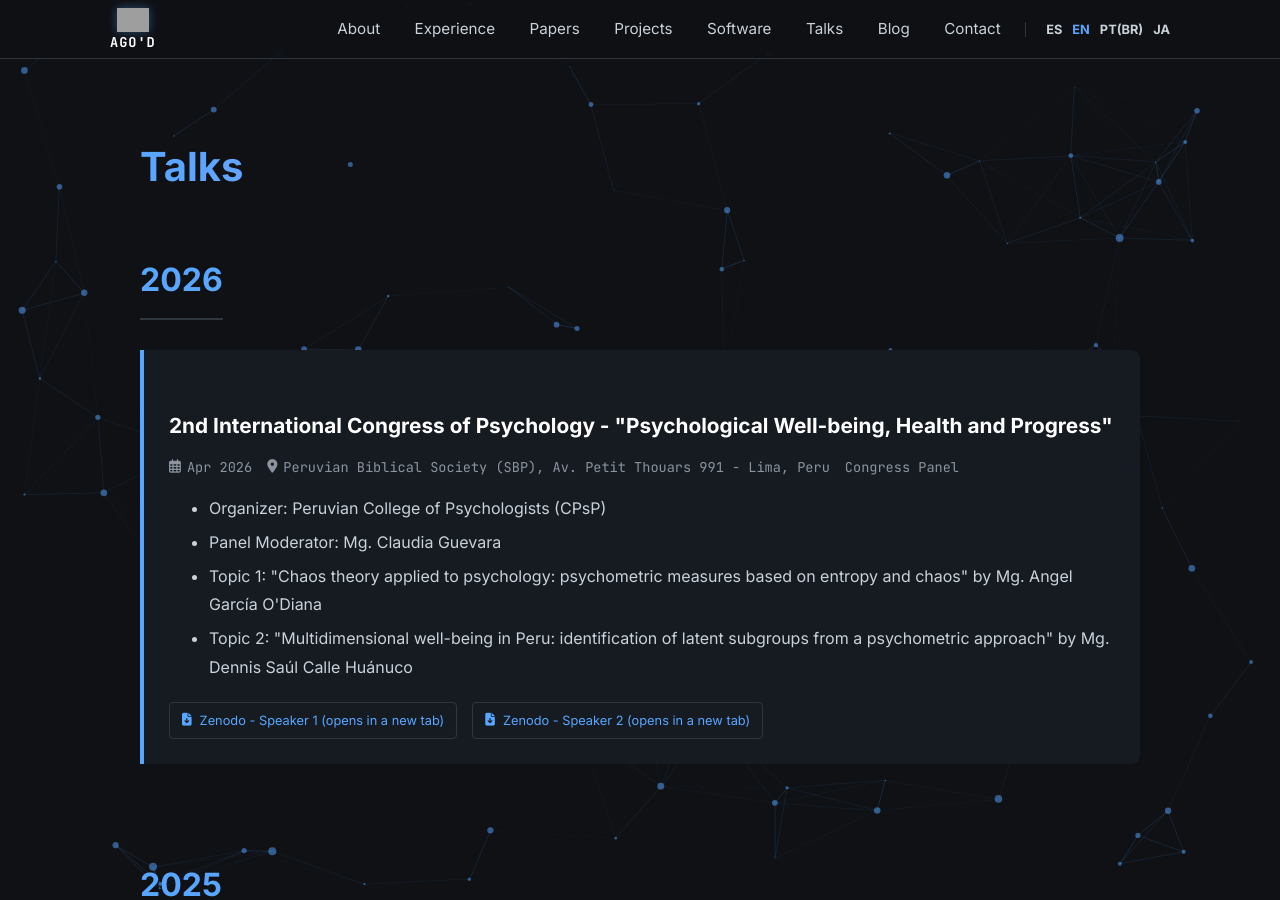
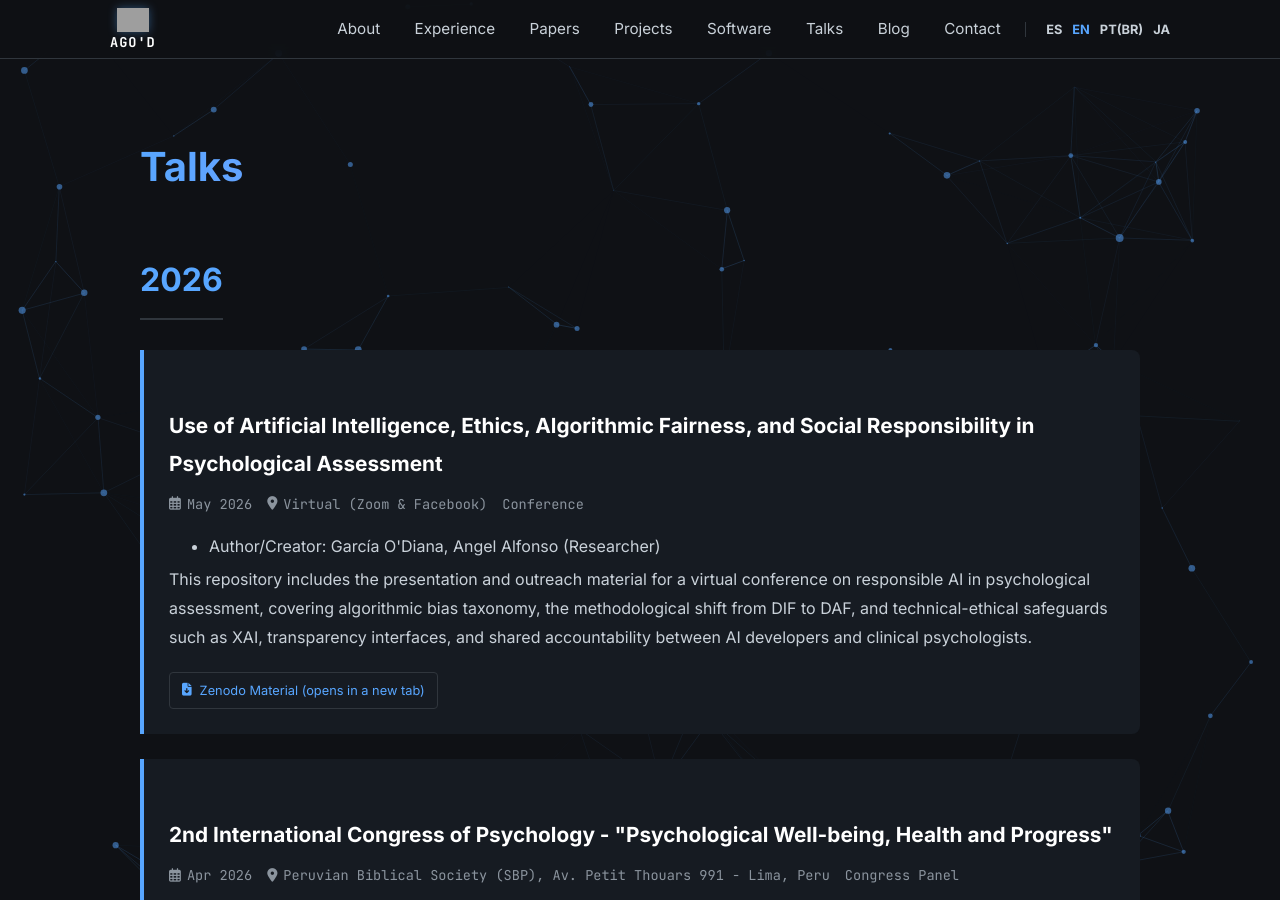
Before and after one commit to AngelGarciaODiana/AngelGarciaODiana.github.io, a Jekyll site: the page built from talks.md, in a window 1280 px wide and 900 px high. Built offline with Jekyll 4.4.1, drawn with Linux system fonts in a browser that asks for light colours; grey boxes are pictures that could not be loaded.

Commit message:
Add new multilingual AI ethics talk entry
Co-authored-by: AngelGarciaODiana <79344751+AngelGarciaODiana@users.noreply.github.com>

```diff
--- a/assets/js/translations.js
+++ b/assets/js/translations.js
@@ -90,6 +90,13 @@ const translations = {
         "proj_dtdd_desc": "Análisis avanzado de los rasgos de la Tríada Oscura utilizando Análisis Multiverso, Árboles de Expansión Mínima (MST) y Análisis Geoespacial.",
 
         // --- TALKS ---
+        "talk_may26_ai_title": "Uso de la Inteligencia Artificial, Ética, Equidad Algorítmica y Responsabilidad Social en la Evaluación Psicológica",
+        "talk_may26_ai_meta_date": "May 2026",
+        "talk_may26_ai_meta_location": "Virtual (Zoom y Facebook)",
+        "talk_may26_ai_type": "Conferencia",
+        "talk_may26_ai_author": "Autor/Creador: García O'Diana, Angel Alfonso (Investigador)",
+        "talk_may26_ai_desc": "Este depósito contiene la presentación y el material de difusión de la conferencia virtual sobre inteligencia artificial responsable en evaluación psicológica, incluyendo taxonomía del sesgo algorítmico, transición de DIF a DAF y marcos técnicos-éticos como XAI, interfaces de transparencia y responsabilidad compartida entre desarrolladores de IA y psicólogos clínicos.",
+        "talk_may26_ai_material": "Material Zenodo (abre en una nueva pestaña)",
         "talk_nov25_title": "XIII Congreso Internacional de Psicoterapia y VI Congreso Internacional de Investigación en Psicología",
         "talk_nov25_d1": "27/11: Aspectos éticos y metodológicos del estudio piloto en ciencias sociales.",
         "talk_nov25_d2": "28/11: Mapeando la Felicidad: Análisis de redes Geoespacial en el Perú.",
@@ -248,6 +255,13 @@ const translations = {
         "proj_dtdd_title": "National Dark Triad (DTDD-P)",
         "proj_dtdd_desc": "Advanced analysis of the Dark Triad traits using Multiverse Analysis, Minimum Spanning Trees (MST), and Geospatial Analysis.",
 
+        "talk_may26_ai_title": "Use of Artificial Intelligence, Ethics, Algorithmic Fairness, and Social Responsibility in Psychological Assessment",
+        "talk_may26_ai_meta_date": "May 2026",
+        "talk_may26_ai_meta_location": "Virtual (Zoom & Facebook)",
+        "talk_may26_ai_type": "Conference",
+        "talk_may26_ai_author": "Author/Creator: García O'Diana, Angel Alfonso (Researcher)",
+        "talk_may26_ai_desc": "This repository includes the presentation and outreach material for a virtual conference on responsible AI in psychological assessment, covering algorithmic bias taxonomy, the methodological shift from DIF to DAF, and technical-ethical safeguards such as XAI, transparency interfaces, and shared accountability between AI developers and clinical psychologists.",
+        "talk_may26_ai_material": "Zenodo Material (opens in a new tab)",
         "talk_nov25_title": "13th International Congress of Psychotherapy and 6th International Congress of Psychology Research",
         "talk_nov25_d1": "27/11: Ethical and methodological aspects of pilot studies in social science.",
         "talk_nov25_d2": "28/11: Mapping Happiness: Geospatial Network Analysis in Peru.",
@@ -402,6 +416,13 @@ const translations = {
         "proj_dtdd_title": "Tríade Obscura Nacional (DTDD-P)",
         "proj_dtdd_desc": "Análise avançada dos traços da Tríade Obscura usando Análise Multiverso, Árvores de Abrangência Mínima (MST) e Análise Geoespacial.",
 
+        "talk_may26_ai_title": "Uso da Inteligência Artificial, Ética, Equidade Algorítmica e Responsabilidade Social na Avaliação Psicológica",
+        "talk_may26_ai_meta_date": "Mai 2026",
+        "talk_may26_ai_meta_location": "Virtual (Zoom e Facebook)",
+        "talk_may26_ai_type": "Conferência",
+        "talk_may26_ai_author": "Autor/Criador: García O'Diana, Angel Alfonso (Pesquisador)",
+        "talk_may26_ai_desc": "Este repositório inclui a apresentação e o material de divulgação de uma conferência virtual sobre IA responsável na avaliação psicológica, abordando a taxonomia do viés algorítmico, a transição metodológica de DIF para DAF e salvaguardas técnico-éticas como XAI, interfaces de transparência e responsabilidade compartilhada entre desenvolvedores de IA e psicólogos clínicos.",
+        "talk_may26_ai_material": "Material Zenodo (abre em uma nova aba)",
         "talk_nov25_title": "XIII Congresso Internacional de Psicoterapia e VI Congresso Internacional de Investigação em Psicologia",
         "talk_nov25_d1": "27/11: Aspectos éticos e metodológicos do estudo piloto em ciências sociais.",
         "talk_nov25_d2": "28/11: Mapeando a Felicidade: Análise de Redes Geoespacial no Peru.",
@@ -557,6 +578,13 @@ const translations = {
         "proj_dtdd_title": "全国ダークトライアド (DTDD-P)",
         "proj_dtdd_desc": "マルチバース分析、最小全域木（MST）、および地理空間分析を使用したダークトライアド特性の高度な分析。",
 
+        "talk_may26_ai_title": "心理評価における人工知能の活用、倫理、アルゴリズム公平性、および社会的責任",
+        "talk_may26_ai_meta_date": "2026年5月",
+        "talk_may26_ai_meta_location": "オンライン（Zoom・Facebook）",
+        "talk_may26_ai_type": "講演",
+        "talk_may26_ai_author": "著者/作成者: García O'Diana, Angel Alfonso（研究者）",
+        "talk_may26_ai_desc": "本リポジトリには、心理評価における責任あるAIに関するオンライン講演の発表資料と広報資料が含まれています。内容は、アルゴリズムバイアスの分類、DIFからDAFへの方法論的移行、そしてXAI・透明性インターフェース・AI開発者と臨床心理士の共同責任といった技術的/倫理的な保護策を扱います。",
+        "talk_may26_ai_material": "Zenodo資料（新しいタブで開きます）",
         "talk_nov25_title": "第13回国際心理療法会議および第6回国際心理学研究会議",
         "talk_nov25_d1": "11/27: 社会科学研究におけるパイロットスタディの倫理的および方法論的側面。",
         "talk_nov25_d2": "11/28: 幸福のマッピング：ペルーにおける地理空間ネットワーク分析。",
--- a/talks.md
+++ b/talks.md
@@ -7,6 +7,27 @@ layout: default
 
     <div class="talks-year-group">
         <h2 class="year-label">2026</h2>
+        <div class="talk-card">
+            <h3 class="talk-title" data-i18n="talk_may26_ai_title">Use of Artificial Intelligence, Ethics, Algorithmic Fairness, and Social Responsibility in Psychological Assessment</h3>
+            <div class="talk-meta">
+                <span><i class="far fa-calendar-alt"></i> <span data-i18n="talk_may26_ai_meta_date">May 2026</span></span>
+                <span><i class="fas fa-map-marker-alt"></i> <span data-i18n="talk_may26_ai_meta_location">Virtual (Zoom & Facebook)</span></span>
+                <span data-i18n="talk_may26_ai_type">Conference</span>
+            </div>
+            <ul class="talk-details-list">
+                <li data-i18n="talk_may26_ai_author">Author/Creator: García O'Diana, Angel Alfonso (Researcher)</li>
+            </ul>
+            <p data-i18n="talk_may26_ai_desc">
+                This repository contains the presentation and outreach material for the virtual conference on responsible AI in psychological assessment, covering bias taxonomy, the shift from DIF to DAF, and technical-ethical safeguards such as XAI, transparency interfaces, and shared accountability between AI developers and clinical psychologists.
+            </p>
+            <div class="talk-links">
+                <a href="https://doi.org/10.5281/zenodo.22913926" target="_blank" rel="noopener noreferrer" class="talk-btn btn-zenodo">
+                    <i class="fas fa-file-download"></i>
+                    <span data-i18n="talk_may26_ai_material">Zenodo Material (opens in a new tab)</span>
+                </a>
+            </div>
+        </div>
+
         <div class="talk-card">
             <h3 class="talk-title" data-i18n="talk_apr26_title">2nd International Congress of Psychology - "Psychological Well-being, Health and Progress"</h3>
             <div class="talk-meta">
```
